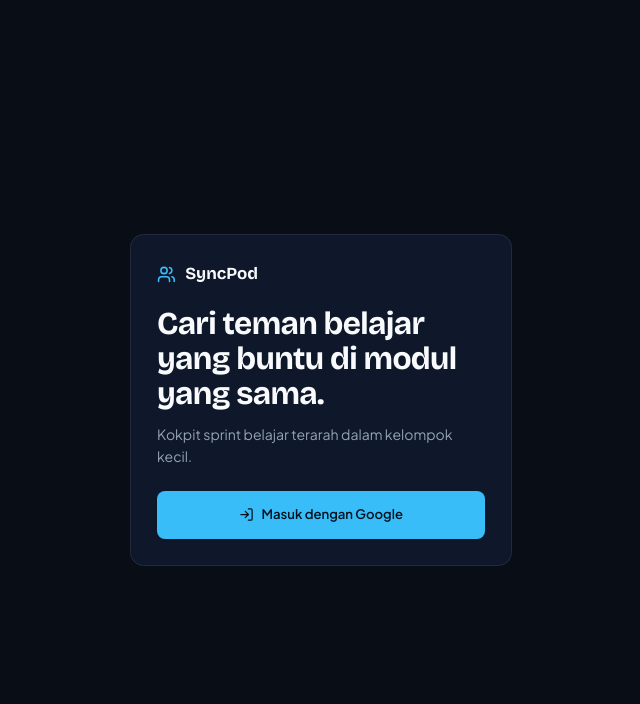
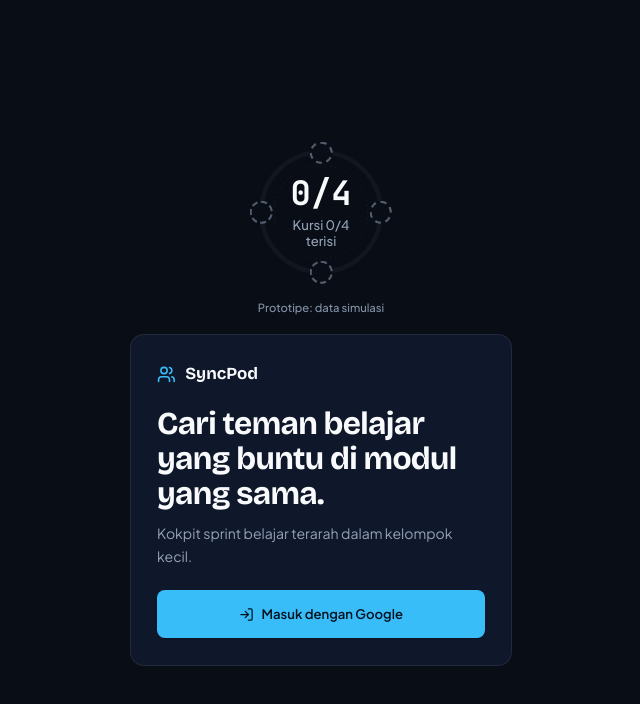
Before and after one commit to MasRizqi07/STACK_SyncPod, a Next.js app in the folder apps/web/: page /masuk in a window 1280 px wide. Shown: the top 704 px of the page, without its empty margins (319-959 px from the left). Built offline with nearby package versions, Linux system fonts and the light colour scheme.

Commit message:
feat(web): add idle PodRing and prototype notice to masuk screen (T5)

```diff
--- a/apps/web/src/components/auth/MasukCard.tsx
+++ b/apps/web/src/components/auth/MasukCard.tsx
@@ -4,12 +4,20 @@ import { useState } from 'react';
 import { useRouter } from 'next/navigation';
 import { LogIn, UserCheck, Users } from 'lucide-react';
 import { COPY } from '@/copy';
+import { PodRing } from '@/components/pod-ring';
 import { getRealtimeMode, setFakeSessionAuthenticated } from '@/features/realtime';
 
 export interface MasukCardProps {
   demoModeEnabled: boolean;
   initialError?: string | null;
 }
+
+const IDLE_SEATS = [
+  { seatNumber: 1 as const },
+  { seatNumber: 2 as const },
+  { seatNumber: 3 as const },
+  { seatNumber: 4 as const },
+];
 
 export function MasukCard({ demoModeEnabled, initialError = null }: MasukCardProps) {
   const router = useRouter();
@@ -30,6 +38,26 @@ export function MasukCard({ demoModeEnabled, initialError = null }: MasukCardPro
 
   return (
     <main className="mx-auto flex min-h-screen max-w-md flex-col justify-center px-5 py-10">
+      <div
+        data-idle-pod-ring="true"
+        className="mb-5 flex flex-col items-center justify-center text-center"
+      >
+        <PodRing
+          mode="radar"
+          variant="compact"
+          radarActive={false}
+          seats={IDLE_SEATS}
+          progress={0}
+          phase="LOBBY"
+        />
+        <p
+          data-prototype-notice="true"
+          className="mt-2.5 text-xs font-medium text-ink-muted"
+        >
+          {COPY.auth.prototypeNotice}
+        </p>
+      </div>
+
       <section className="rounded-[var(--radius-panel)] border border-border-subtle bg-surface p-6 md:p-7">
         <div className="flex items-center gap-2.5 text-primary">
           <Users className="h-5 w-5 shrink-0" aria-hidden="true" />
--- a/apps/web/src/copy.ts
+++ b/apps/web/src/copy.ts
@@ -12,6 +12,7 @@ export const COPY = {
     realModeNotice:
       'Masuk dengan Google dan endpoint sesi terhubung setelah autentikasi diaktifkan.',
     domainRejected: 'Gunakan email institusi yang diizinkan untuk masuk.',
+    prototypeNotice: 'Prototipe: data simulasi',
   },
   matchmaking: {
     pageTitle: 'Cari pod belajar',
```
Also changed, not shown: 1 other file (tests, documents, lock files or other folders).
